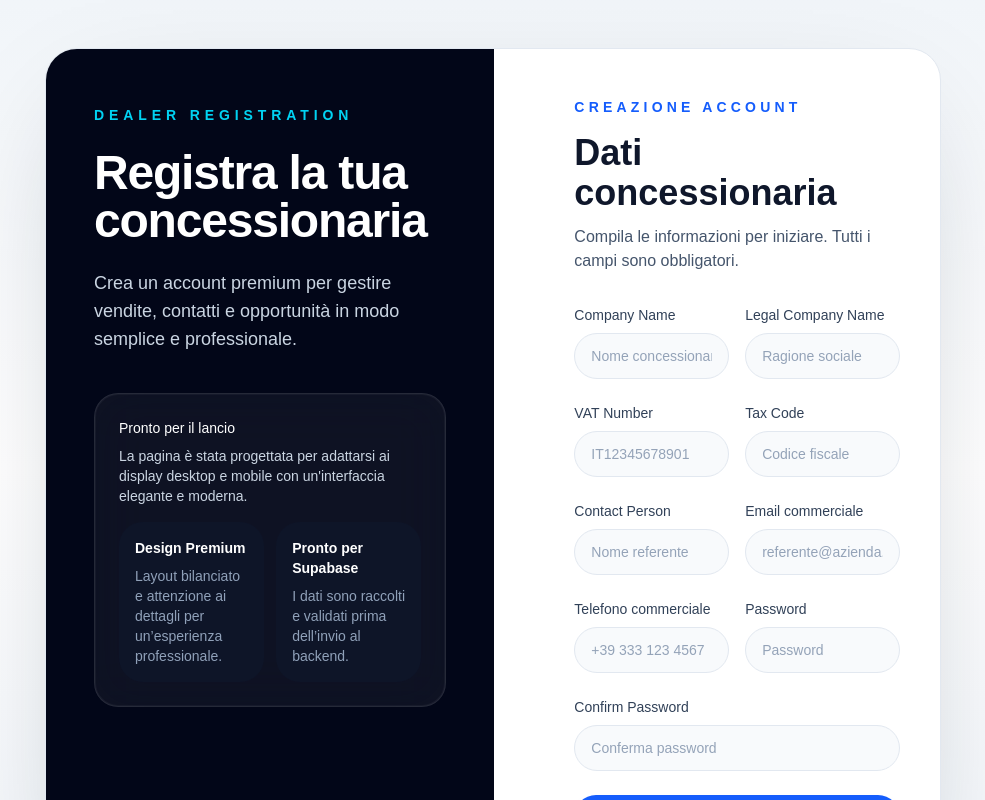
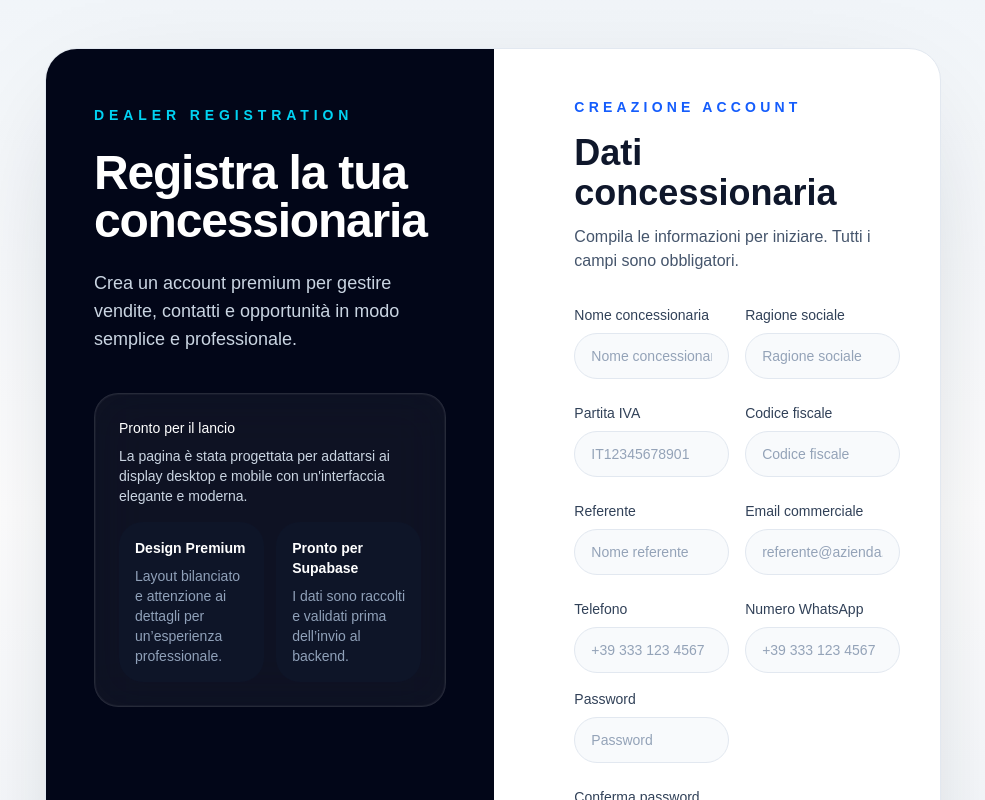
Before and after one commit to Gossocav/dealer-platform, a Next.js app: page /registrazione in a window 1280 px wide. Shown: the top 800 px of the page, without its empty margins (147-1132 px from the left). Built offline with nearby package versions, Linux system fonts and the light colour scheme; no server answers.

Commit message:
Fix dealer registration contact fields

```diff
--- a/src/app/api/dealer/ensure/route.ts
+++ b/src/app/api/dealer/ensure/route.ts
@@ -9,6 +9,7 @@ type EnsureDealerBody = {
   contact_person?: string;
   email?: string;
   phone?: string;
+  whatsapp_phone?: string;
 };
 
 type UserProfileRow = {
@@ -30,6 +31,7 @@ export async function POST(request: Request) {
     const contactPerson = normalizeText(body.contact_person);
     const email = normalizeEmail(body.email);
     const phone = normalizeText(body.phone);
+    const whatsappPhone = normalizeText(body.whatsapp_phone);
 
     if (!companyName || !legalCompanyName || !vatNumber || !taxCode || !contactPerson || !email || !phone) {
       return NextResponse.json({ error: "Dati registrazione non validi." }, { status: 400 });
@@ -76,9 +78,10 @@ export async function POST(request: Request) {
       contactPerson,
       email,
       phone,
+      whatsappPhone,
     });
 
-    await clearPhoneMetadataBestEffort(supabaseAdmin, user.id, user.user_metadata);
+    await clearContactMetadataBestEffort(supabaseAdmin, user.id, user.user_metadata);
 
     return NextResponse.json({ dealer_id: dealerId }, { status: 200 });
   } catch (error) {
@@ -97,6 +100,7 @@ type EnsureDealerAssociationInput = {
   contactPerson: string;
   email: string;
   phone: string;
+  whatsappPhone: string | null;
 };
 
 async function ensureDealerAssociation({
@@ -109,6 +113,7 @@ async function ensureDealerAssociation({
   contactPerson,
   email,
   phone,
+  whatsappPhone,
 }: EnsureDealerAssociationInput) {
   // 1) Prova associazione nativa dealers.user_id (se presente nello schema).
   const byUserId = await findDealerIdByUserId(supabaseAdmin, userId);
@@ -136,6 +141,7 @@ async function ensureDealerAssociation({
       taxCode,
       email,
       phone,
+      whatsappPhone,
       userId,
     });
 
@@ -164,6 +170,7 @@ async function ensureDealerAssociation({
         fiscal_code: taxCode,
         email,
         phone,
+        whatsapp_phone: whatsappPhone,
         status: "active",
       })
       .select("id")
@@ -183,6 +190,7 @@ async function ensureDealerAssociation({
     taxCode,
     email,
     phone,
+    whatsappPhone,
     userId,
   });
 
@@ -223,10 +231,11 @@ async function updateDealerBestEffort(
     taxCode: string;
     email: string;
     phone: string;
+    whatsappPhone: string | null;
     userId: string;
   }
 ) {
-  const { companyName, legalCompanyName, vatNumber, taxCode, email, phone, userId } = values;
+  const { companyName, legalCompanyName, vatNumber, taxCode, email, phone, whatsappPhone, userId } = values;
 
   const { error: updateError } = await supabaseAdmin
     .from("dealers")
@@ -237,6 +246,7 @@ async function updateDealerBestEffort(
       fiscal_code: taxCode,
       email,
       phone,
+      whatsapp_phone: whatsappPhone,
       updated_at: new Date().toISOString(),
     })
     .eq("id", dealerId);
@@ -322,25 +332,35 @@ function isMissingColumnError(message: string | undefined, columnName: string) {
   return text.includes(columnName.toLowerCase()) && (text.includes("column") || text.includes("schema cache"));
 }
 
-async function clearPhoneMetadataBestEffort(
+async function clearContactMetadataBestEffort(
   supabaseAdmin: SupabaseClient<any, any, any>,
   userId: string,
   userMetadata: unknown
 ) {
   const currentMetadata = isRecord(userMetadata) ? { ...userMetadata } : {};
 
-  if (!("phone" in currentMetadata)) {
+  let changed = false;
+
+  if ("phone" in currentMetadata) {
+    delete currentMetadata.phone;
+    changed = true;
+  }
+
+  if ("whatsapp_phone" in currentMetadata) {
+    delete currentMetadata.whatsapp_phone;
+    changed = true;
+  }
+
+  if (!changed) {
     return;
   }
-
-  delete currentMetadata.phone;
 
   const { error } = await supabaseAdmin.auth.admin.updateUserById(userId, {
     user_metadata: currentMetadata,
   });
 
   if (error) {
-    console.warn("Dealer ensure API could not clear auth phone metadata", error);
+    console.warn("Dealer ensure API could not clear auth contact metadata", error);
   }
 }
 
--- a/src/app/profilo/page.tsx
+++ b/src/app/profilo/page.tsx
@@ -322,7 +322,7 @@ export default function ProfiloPage() {
                 <div className="rounded-[28px] border border-slate-200 bg-slate-50 p-5">
                   <p className="text-sm font-semibold uppercase tracking-[0.28em] text-slate-500">Contatti pubblici</p>
                   <div className="mt-4 grid gap-4 sm:grid-cols-2">
-                    <Field label="Telefono commerciale" value={form.phone} onChange={(value) => setForm((s) => ({ ...s, phone: value }))} />
+                    <Field label="Telefono" value={form.phone} onChange={(value) => setForm((s) => ({ ...s, phone: value }))} />
                     <Field label="Numero WhatsApp" value={form.whatsapp} onChange={(value) => setForm((s) => ({ ...s, whatsapp: value }))} />
                     <Field label="Email commerciale" type="email" value={form.email} onChange={(value) => setForm((s) => ({ ...s, email: value }))} />
                     <Field label="Sito web" value={form.website} onChange={(value) => setForm((s) => ({ ...s, website: value }))} />
--- a/src/app/registrazione/page.tsx
+++ b/src/app/registrazione/page.tsx
@@ -12,6 +12,7 @@ type FormState = {
   contactName: string;
   email: string;
   phone: string;
+  whatsappPhone: string;
   password: string;
   confirmPassword: string;
 };
@@ -28,6 +29,7 @@ export default function RegistrazionePage() {
     contactName: "",
     email: "",
     phone: "",
+    whatsappPhone: "",
     password: "",
     confirmPassword: "",
   });
@@ -114,6 +116,7 @@ export default function RegistrazionePage() {
           fiscal_code: values.taxCode.trim(),
           contact_name: values.contactName.trim(),
           phone: values.phone.trim(),
+          whatsapp_phone: values.whatsappPhone.trim(),
         },
       },
     });
@@ -161,6 +164,7 @@ export default function RegistrazionePage() {
         contact_person: values.contactName,
         email,
         phone: values.phone,
+        whatsapp_phone: values.whatsappPhone,
       }),
     });
 
@@ -222,7 +226,7 @@ export default function RegistrazionePage() {
               <form className="space-y-6" onSubmit={handleSubmit} noValidate>
                 <div className="grid gap-4 sm:grid-cols-2">
                   <div>
-                    <label htmlFor="dealerName" className="mb-2 block text-sm font-medium text-slate-700">Company Name</label>
+                    <label htmlFor="dealerName" className="mb-2 block text-sm font-medium text-slate-700">Nome concessionaria</label>
                     <input
                       id="dealerName"
                       type="text"
@@ -237,7 +241,7 @@ export default function RegistrazionePage() {
                   </div>
 
                   <div>
-                    <label htmlFor="companyName" className="mb-2 block text-sm font-medium text-slate-700">Legal Company Name</label>
+                    <label htmlFor="companyName" className="mb-2 block text-sm font-medium text-slate-700">Ragione sociale</label>
                     <input
                       id="companyName"
                       type="text"
@@ -254,7 +258,7 @@ export default function RegistrazionePage() {
 
                 <div className="grid gap-4 sm:grid-cols-2">
                   <div>
-                    <label htmlFor="vatNumber" className="mb-2 block text-sm font-medium text-slate-700">VAT Number</label>
+                    <label htmlFor="vatNumber" className="mb-2 block text-sm font-medium text-slate-700">Partita IVA</label>
                     <input
                       id="vatNumber"
                       type="text"
@@ -269,7 +273,7 @@ export default function RegistrazionePage() {
                   </div>
 
                   <div>
-                    <label htmlFor="taxCode" className="mb-2 block text-sm font-medium text-slate-700">Tax Code</label>
+                    <label htmlFor="taxCode" className="mb-2 block text-sm font-medium text-slate-700">Codice fiscale</label>
                     <input
                       id="taxCode"
                       type="text"
@@ -286,7 +290,7 @@ export default function RegistrazionePage() {
 
                 <div className="grid gap-4 sm:grid-cols-2">
                   <div>
-                    <label htmlFor="contactName" className="mb-2 block text-sm font-medium text-slate-700">Contact Person</label>
+                    <label htmlFor="contactName" className="mb-2 block text-sm font-medium text-slate-700">Referente</label>
                     <input
                       id="contactName"
                       type="text"
@@ -318,7 +322,7 @@ export default function RegistrazionePage() {
 
                 <div className="grid gap-4 sm:grid-cols-2">
                   <div>
-                    <label htmlFor="phone" className="mb-2 block text-sm font-medium text-slate-700">Telefono commerciale</label>
+                    <label htmlFor="phone" className="mb-2 block text-sm font-medium text-slate-700">Telefono</label>
                     <input
                       id="phone"
                       type="tel"
@@ -330,6 +334,18 @@ export default function RegistrazionePage() {
                       }`}
                     />
                     {errors.phone ? <p className="mt-2 text-sm text-red-600">{errors.phone}</p> : null}
+                  </div>
+
+                  <div>
+                    <label htmlFor="whatsappPhone" className="mb-2 block text-sm font-medium text-slate-700">Numero WhatsApp</label>
+                    <input
+                      id="whatsappPhone"
+                      type="tel"
+                      value={values.whatsappPhone}
+                      onChange={handleChange("whatsappPhone")}
+                      placeholder="+39 333 123 4567"
+                      className="w-full rounded-3xl border border-slate-200 bg-slate-50 px-4 py-3 text-sm text-slate-900 placeholder:text-slate-400 caret-slate-900 outline-none transition focus:border-blue-500 focus:ring-4 focus:ring-blue-100"
+                    />
                   </div>
 
                   <div>
@@ -349,7 +365,7 @@ export default function RegistrazionePage() {
                 </div>
 
                 <div>
-                  <label htmlFor="confirmPassword" className="mb-2 block text-sm font-medium text-slate-700">Confirm Password</label>
+                  <label htmlFor="confirmPassword" className="mb-2 block text-sm font-medium text-slate-700">Conferma password</label>
                   <input
                     id="confirmPassword"
                     type="password"
```
Also changed, not shown: 1 other file (tests, documents, lock files or other folders).
